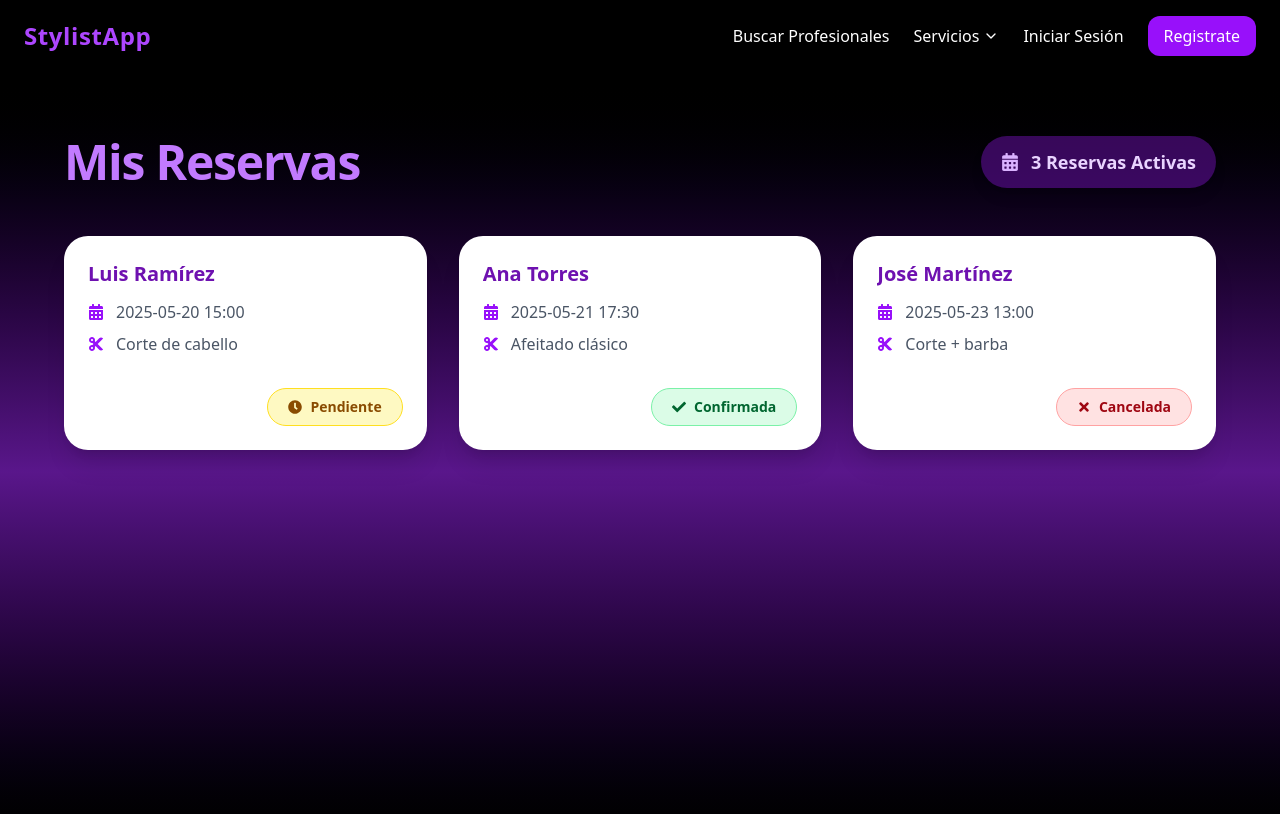
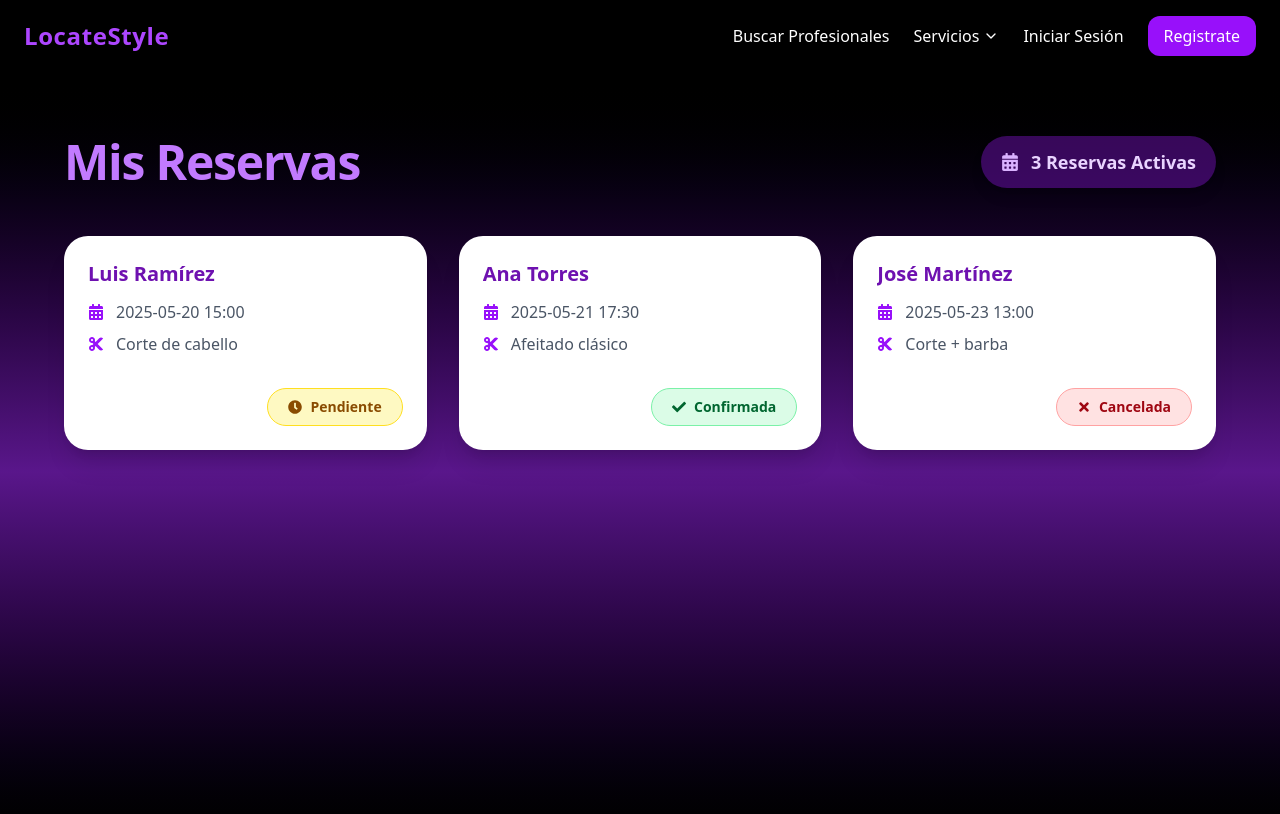
Before and after one commit to Soy-JeroMe/LocateStyle, a React (Vite) app: page /bookings in a window 1280 px wide. Shown: the top 814 px of the page. Built offline with nearby package versions, Linux system fonts and the light colour scheme.

Commit message:
Adding navbar to client section profile

```diff
--- a/src/components/Navbar.jsx
+++ b/src/components/Navbar.jsx
@@ -56,7 +56,7 @@ export default function Navbar() {
             setServicesOpen(false)
           }}
         >
-          StylistApp
+          LocateStyle
         </Link>
 
         {/* Desktop menu */}
@@ -295,7 +295,7 @@ export default function Navbar() {
                 className="bg-purple-600 text-white px-4 py-2 rounded-xl hover:bg-purple-700 w-full text-center"
                 onClick={toggleMenu}
               >
-                Soy Profesional
+                Registrate
               </Link>
             </>
           ) : (
--- a/src/pages/Home.jsx
+++ b/src/pages/Home.jsx
@@ -165,7 +165,7 @@ export default function Home() {
       </section>
 
       {/* Call to action */}
-      <section className="bg-gradient-to-r from-purple-800 to-purple-950 py-20 text-center text-white">
+      <section className="bg-gradient-to-b from-purple-900 via-purple-950 to-black py-20 text-center text-white">
         <h2 className="text-4xl font-extrabold mb-4">¿Eres profesional?</h2>
         <p className="text-purple-300 mb-10 max-w-xl mx-auto">
           Regístrate en la plataforma, crea tu perfil y empieza a recibir
```
